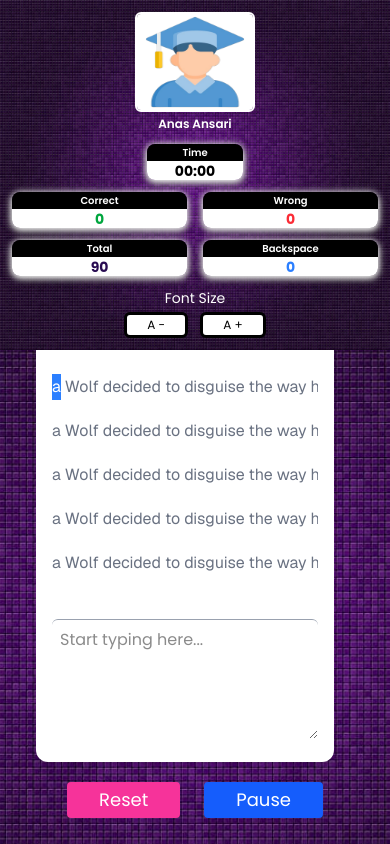
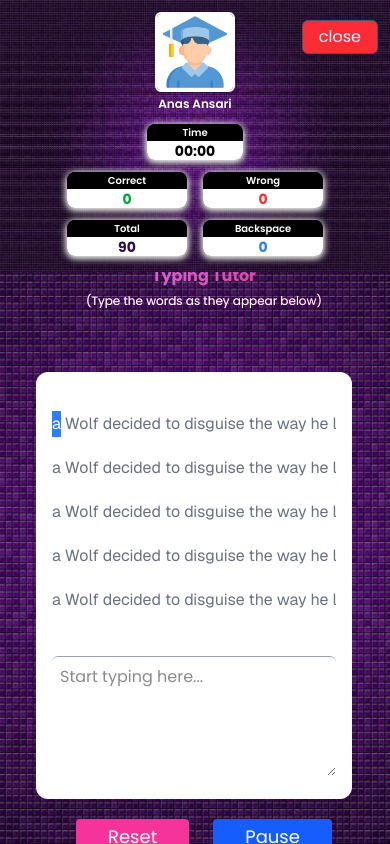
Before and after one commit to Alisaqulain/mpcpctwebapp, a Next.js app: page /typing in a window 390 px wide. Shown: the top 844 px of the page. Built offline with nearby package versions, Linux system fonts and the light colour scheme.

Commit message:
complete chnages

```diff
--- a/src/app/layout.js
+++ b/src/app/layout.js
@@ -19,7 +19,7 @@ export default function RootLayout({ children }) {
   const pathname = usePathname();
 
   // Add all routes where you want to hide Header and Footer
-  const hideLayout = pathname?.startsWith("/exam") || pathname?.startsWith("/tips/") || pathname?.startsWith("/keyboard") || pathname?.startsWith("/hindi-keyboard");
+  const hideLayout = pathname?.startsWith("/exam") || pathname?.startsWith("/tips/") || pathname?.startsWith("/keyboard") || pathname?.startsWith("/hindi-keyboard") || pathname?.startsWith("/typing");
 
   return (
     <html lang="en">
--- a/src/app/typing/page.jsx
+++ b/src/app/typing/page.jsx
@@ -119,15 +119,23 @@ export default function TypingTutor() {
   const decreaseFont = () => setFontSize((prev) => Math.max(prev - 2, 10));
 
   return (
-    <div className="min-h-screen bg-[#290c52] bg-[url('/bg.jpg')] bg-cover bg-center bg-no-repeat px-4 py-6 md:px-14 md:py-12 md:mx-8 md:my-8 rounded-[0px] md:rounded-[100px]">
+    <div className="min-h-screen bg-[#290c52] bg-[url('/bg.jpg')] mt-30 md:mt-0  bg-cover bg-center bg-no-repeat px-4 py-6 md:px-14 md:py-12 md:mx-8 md:my-8 rounded-[0px] md:rounded-[100px]">
       <div className="max-w-7xl mx-auto mt-30 md:mt-15">
-        <button className="absolute right-9 md:right-22 top-65 md:top-86 border border-gray-600 text-white bg-red-500 px-4 py-1 rounded-md">
+       <button className="hidden md:absolute md:right-22 md:top-6 border border-gray-600 text-white bg-red-500 px-4 py-1 rounded-md md:block">
   <a href="/skill_test">close</a>
 </button>
 
+
         <div className="flex flex-col-reverse lg:flex-row gap-6">
+
           {/* Typing Area */}
-          <div className="w-[100%] lg:w-[110%]">
+          <div className="w-[105%] lg:w-[110%]">
+          <p className="block lg:hidden text-md mb-15 text-transparent bg-clip-text bg-gradient-to-r from-purple-400 to-pink-600 text-center font-bold">
+  Typing Tutor
+  <br />
+  <span className="text-xs font-normal text-white">(Type the words as they appear below)</span>
+</p>
+
             <div className="bg-white p-4 mr-10 md:p-6 rounded-xl shadow-lg ml-5 mt-[-25]">
               <div className="text-sm leading-relaxed mb-4 overflow-auto min-h-[200px] max-h-[250px] mt-4 break-words font-sans">
                 {renderColoredWords()}
@@ -159,18 +167,22 @@ export default function TypingTutor() {
 
           {/* Sidebar */}
           <div className="w-full lg:w-[20%] text-white p-3 fixed top-0 mt-[-15] left-0 z-50 bg-[#290c52] bg-[url('/bg.jpg')] bg-cover bg-top bg-no-repeat lg:static lg:bg-none lg:bg-transparent">
+           <button className="absolute md:hidden right-3 top-5 md:right-22 md:top-86 border border-gray-600 text-white bg-red-500 px-4 py-1 rounded-md ">
+  <a href="/skill_test">close</a>
+</button>
+
             <div className="flex flex-col items-center space-y-1">
               <img
                 src="/lo.jpg"
                 alt="User"
-                className="w-30 h-25 rounded-md border-2 border-white"
+                className="w-20 h-20 md:w-30 md:h-25 rounded-md border-2 border-white"
               />
               <p className="font-semibold text-xs">Anas Ansari</p>
               <div className="w-24 h-9 rounded-lg overflow-hidden mx-auto text-center mt-2 shadow-[0_1px_8px_white,0_2px_6px_silver,0_4px_10px_rgba(0,0,0,0.7)]">
                 <div className="bg-black text-white text-[10px] font-semibold py-[1px]">Time</div>
                 <div className="bg-white text-black text-sm font-bold">{formatClock(elapsedTime)}</div>
               </div>
-              <div className="grid grid-cols-2 gap-y-3 mt-2 gap-x-4 md:gap-x-15 mr-0 md:mr-10 w-full text-center">
+              <div className="grid grid-cols-2 gap-y-3 mt-2 gap-x-4 md:gap-x-15 mr-0 md:mr-10 w-[70%] md:w-full text-center">
                 {[{ label: "Correct", value: correctWords.length, color: "text-green-600" },
                   { label: "Wrong", value: wrongWords.length, color: "text-red-500" },
                   { label: "Total", value: words.length, color: "text-[#290c52]" },
@@ -214,17 +226,24 @@ export default function TypingTutor() {
                 </div>
               </div>
 
-              <div className="w-full mt-2">
+             <div className="hidden md:flex flex-col items-center justify-center gap-1">
   <p className="text-center text-sm mb-1">Font Size</p>
   <div className="flex justify-center gap-3">
-                  <button onClick={decreaseFont} className="bg-white text-black border-3 cursor-pointer border-black px-5 py-[2px] text-xs rounded-md">
+    <button
+      onClick={decreaseFont}
+      className="bg-white text-black border-3 cursor-pointer border-black px-5 py-[2px] text-xs rounded-md"
+    >
       A -
     </button>
-                  <button onClick={increaseFont} className="bg-white text-black cursor-pointer border-3 border-black px-5 py-[2px] text-xs rounded-md">
+    <button
+      onClick={increaseFont}
+      className="bg-white text-black cursor-pointer border-3 border-black px-5 py-[2px] text-xs rounded-md"
+    >
       A +
     </button>
   </div>
 </div>
+
             </div>
           </div>
           {/* End Sidebar */}
```
Lines whose indentation alone changed are shown as unchanged.
